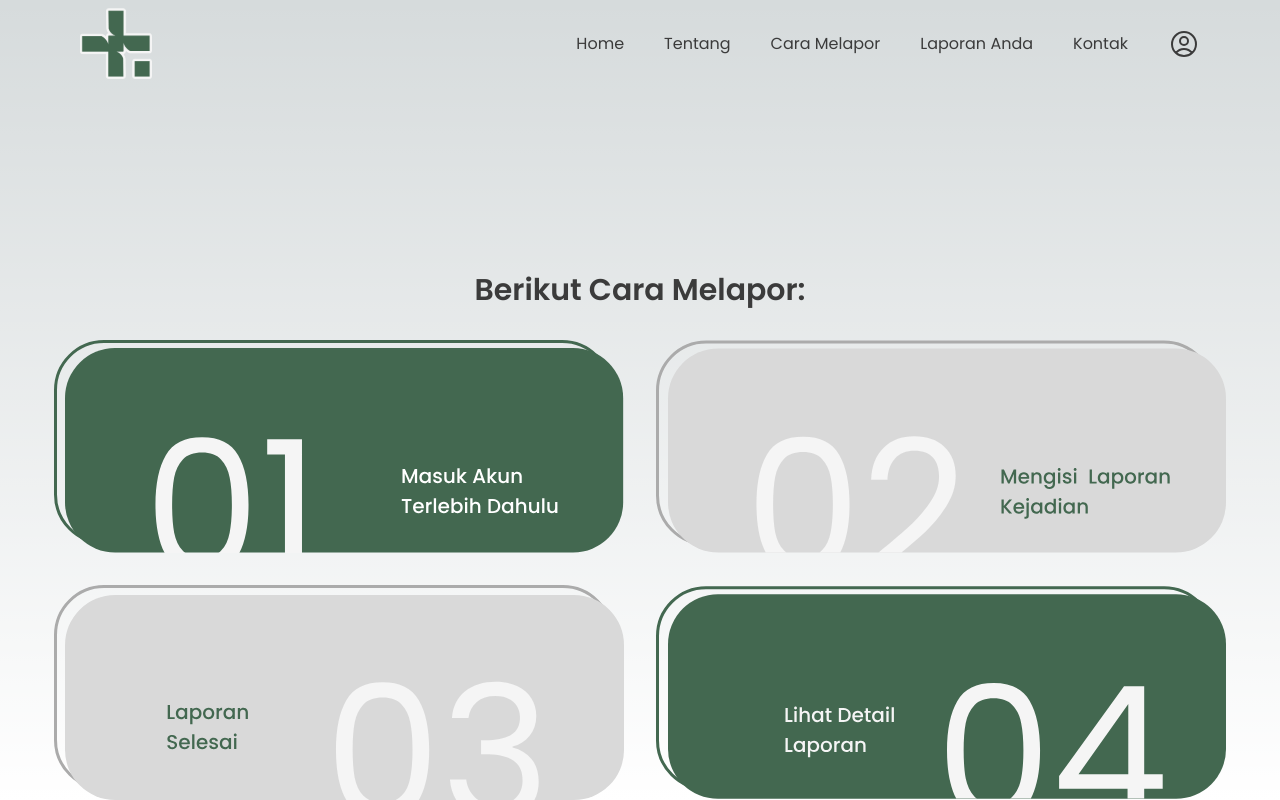
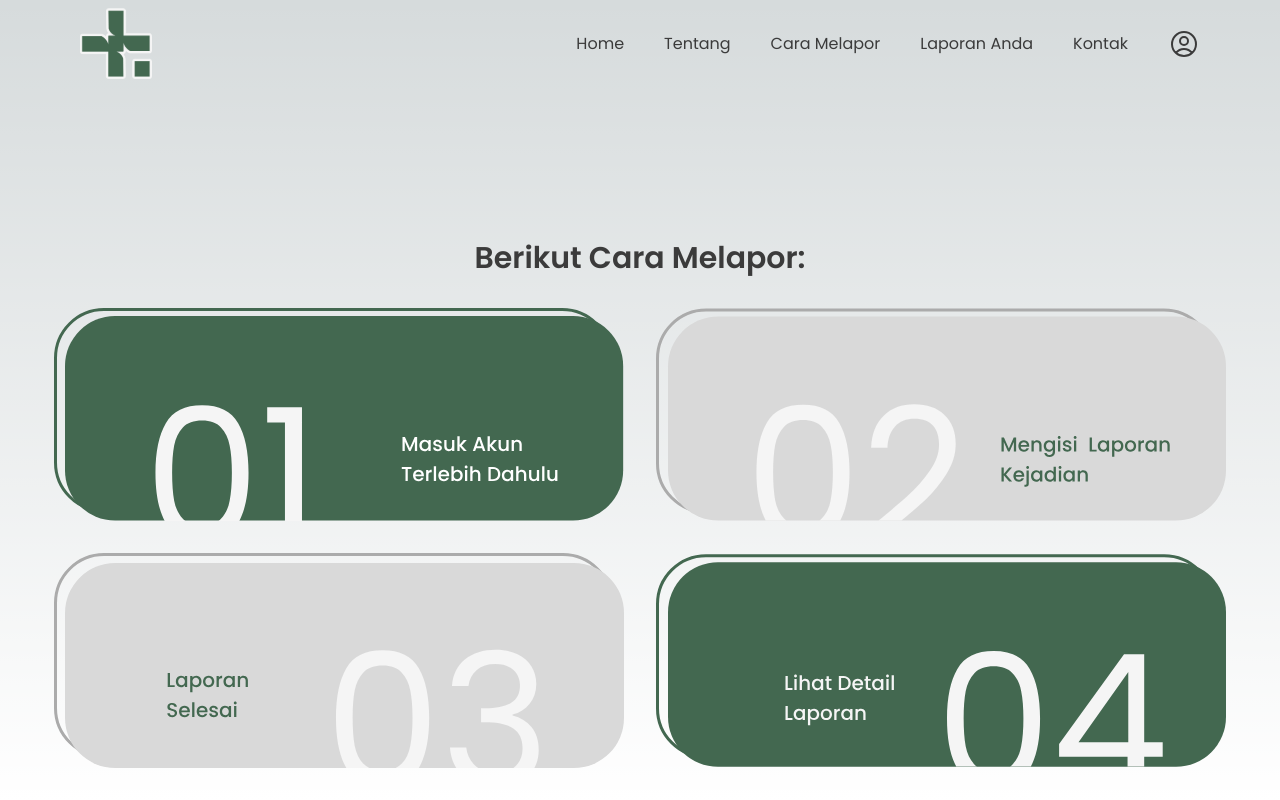
Before and after one commit to agisnarevaldo/layanan-tanggap-masyarakat, a Next.js app: page /home/caralapor in a window 1280 px wide. Built offline with nearby package versions, Linux system fonts and the light colour scheme.

Commit message:
style: padding bottom

```diff
--- a/app/home/caralapor/page.tsx
+++ b/app/home/caralapor/page.tsx
@@ -2,7 +2,7 @@
 
 const CaraLapor = () => {
   return (
-    <main>
+    <main className="pb-8">
       <h1 className="text-3xl font-semibold text-center mb-8">
         Berikut Cara Melapor:
       </h1>
```
